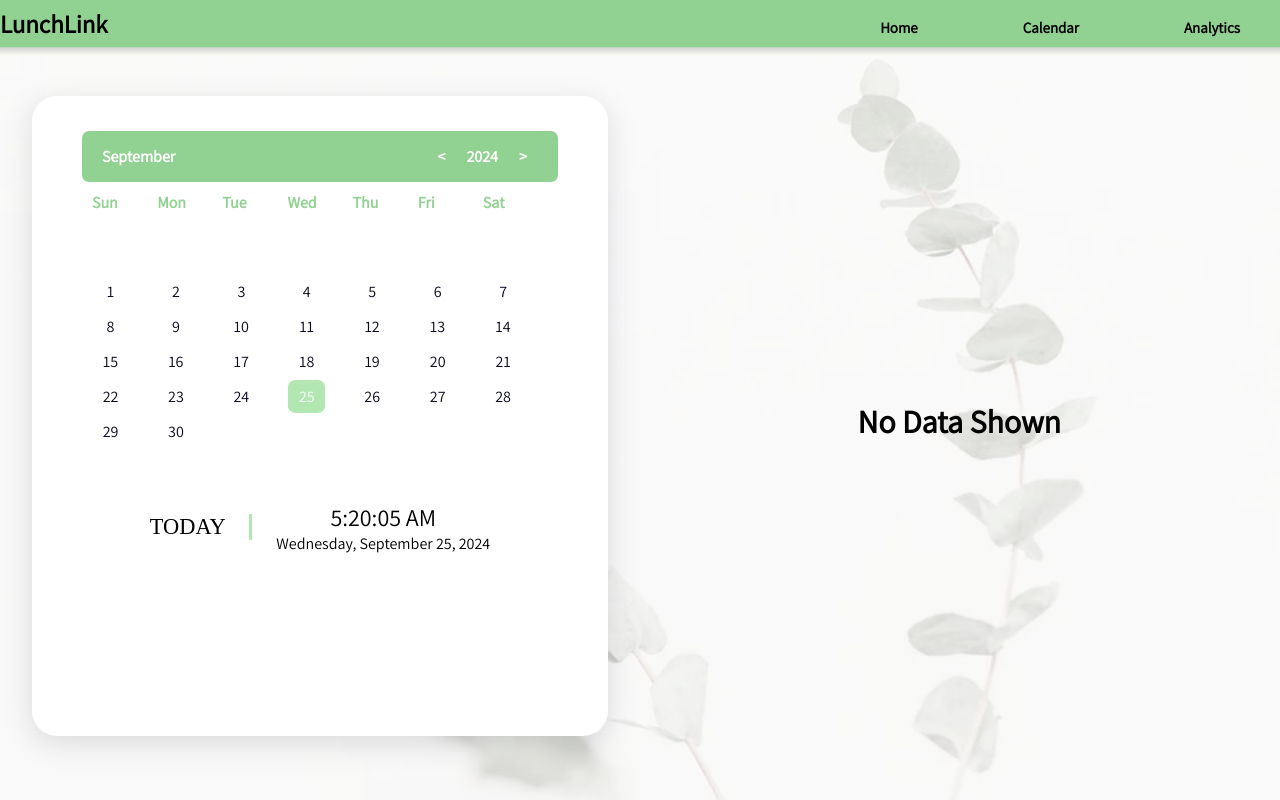
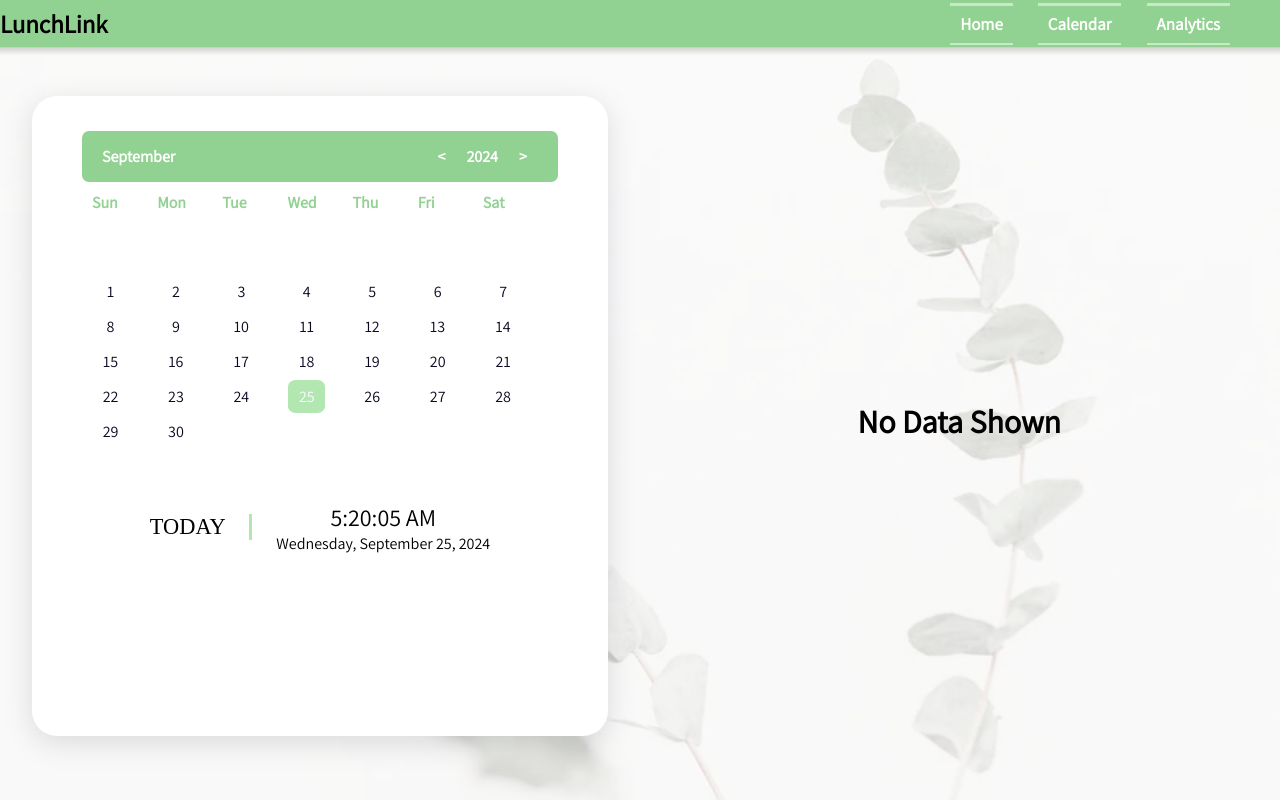
Before and after one commit to code4humanitycalhigh/LunchLink, a Flask app: page /calendar in a window 1280 px wide. Run offline with Flask 3, Linux system fonts and the light colour scheme; some libraries are stand-ins or nearby versions.

Commit message:
Added animations to navbar

```diff
--- a/static/css/style.css
+++ b/static/css/style.css
@@ -37,14 +37,46 @@ header{
 
 }
 
+.nav-right{
+  margin-bottom: 5px;
+}
+
 .nav-right a{
-  padding-left: 100px;
-  color: inherit;
+  color: white;
+  text-decoration: none;
+  margin: 0px 10px;
+  font-size: 17px;
+  padding: 10px 10px;
+  position: relative;
+  z-index: 0;
+  cursor: pointer;
+}
+.nav-right a:before, .nav-right a:after
+{
+    position: absolute;
+    width: 100%;
+    height: 2.5px;
+    left: 0px;
+    content: '';
+    background: #FFF;
+    opacity: 0.5;
+    transition: all 0.3s;
+}
 
-  text-decoration: none;
-  font-size: 15px;
+.nav-right a:before
+{
+    top: 0px;
+}
 
+.nav-right a:after
+{
+    bottom: 0px;
+}
 
+.nav-right a:hover:before, .nav-right a:hover:after
+{
+    height: 100%;
+    opacity: 0.3;
 }
 
 #graph{
```
